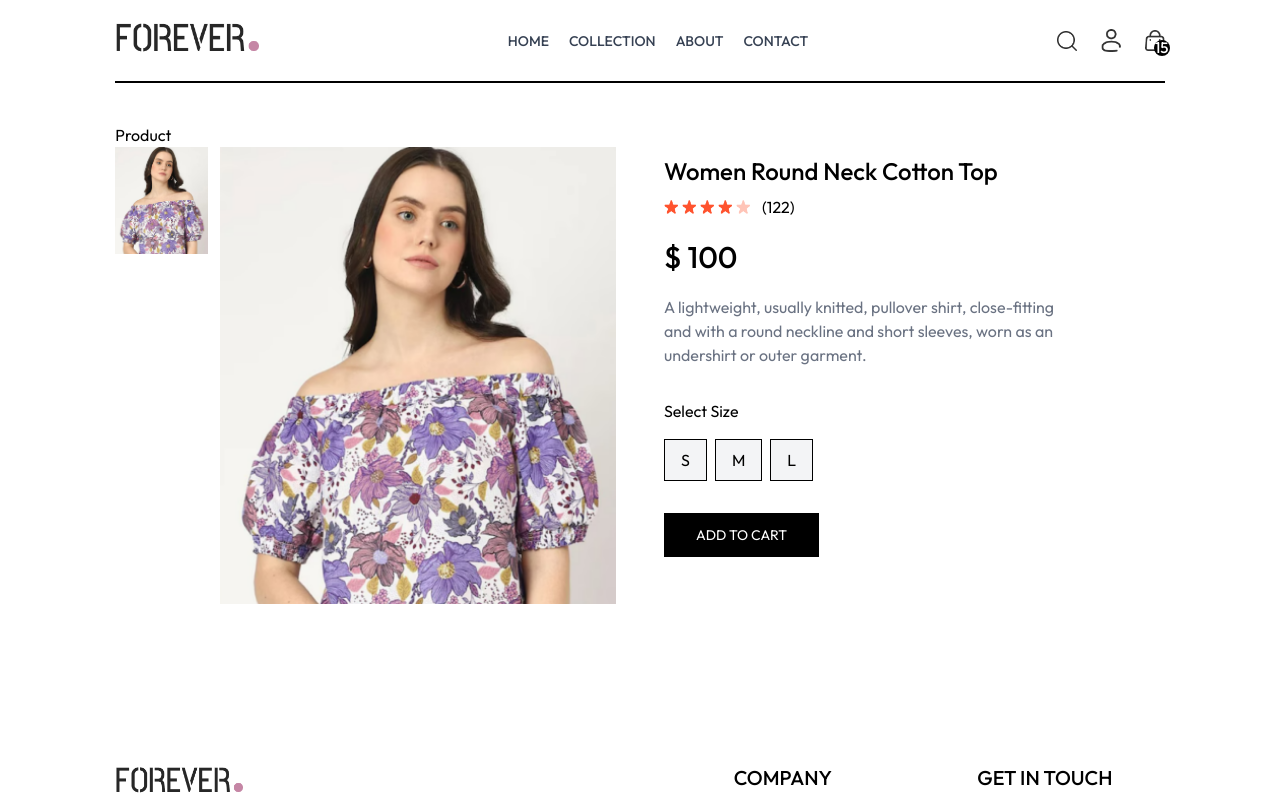
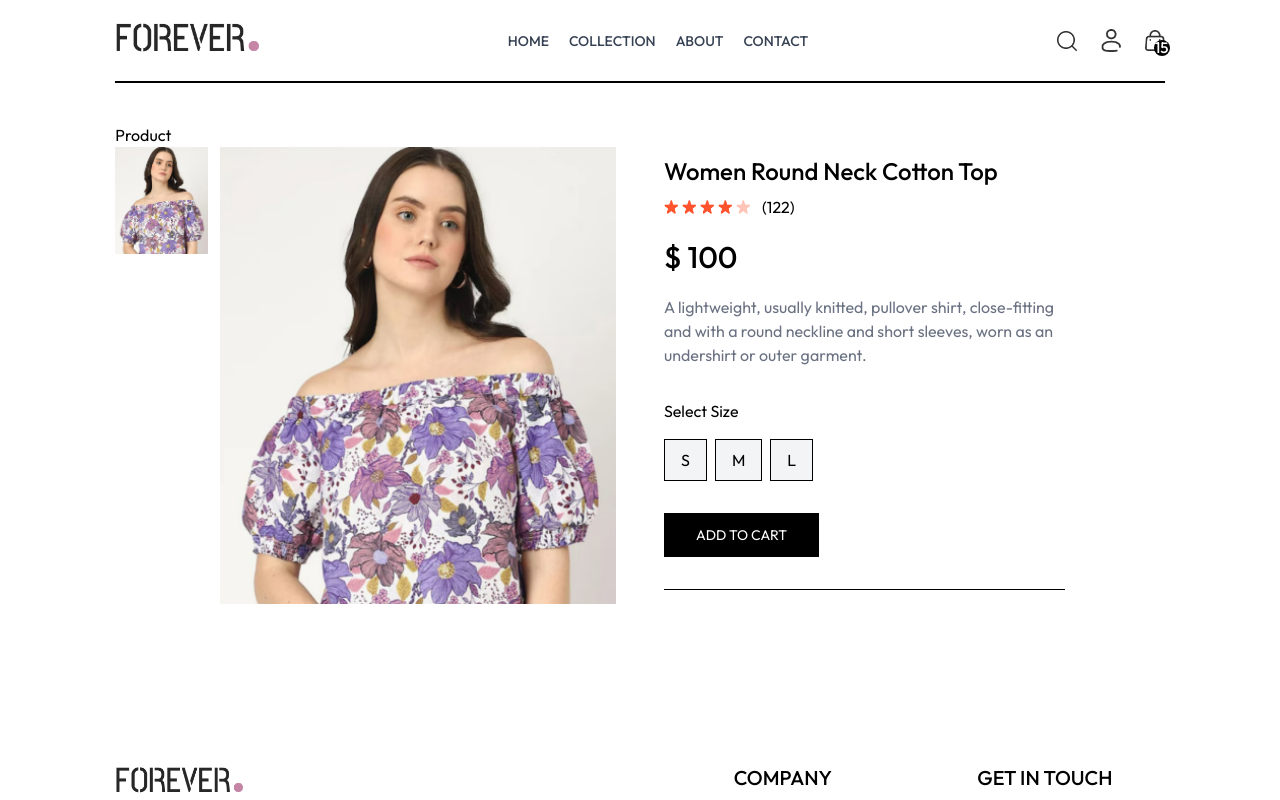
Before and after one commit to hellokristinafaye/clothing-ecommerce, a React (Vite) app: page /product/aaaaa in a window 1280 px wide. Shown: the top 800 px of the page. Built offline with nearby package versions, Linux system fonts and the light colour scheme.

Commit message:
HR added

```diff
--- a/src/pages/Product.jsx
+++ b/src/pages/Product.jsx
@@ -76,6 +76,7 @@ const Product = () => {
             </div>
           </div>
           <button className="bg-black text-white px-8 py-3 text-sm active:bg-gray-700 cursor-pointer">ADD TO CART</button>
+          <hr className="mt-8 sm:w-4/5 g" />
         </div>
       </div>
     </div>
```
